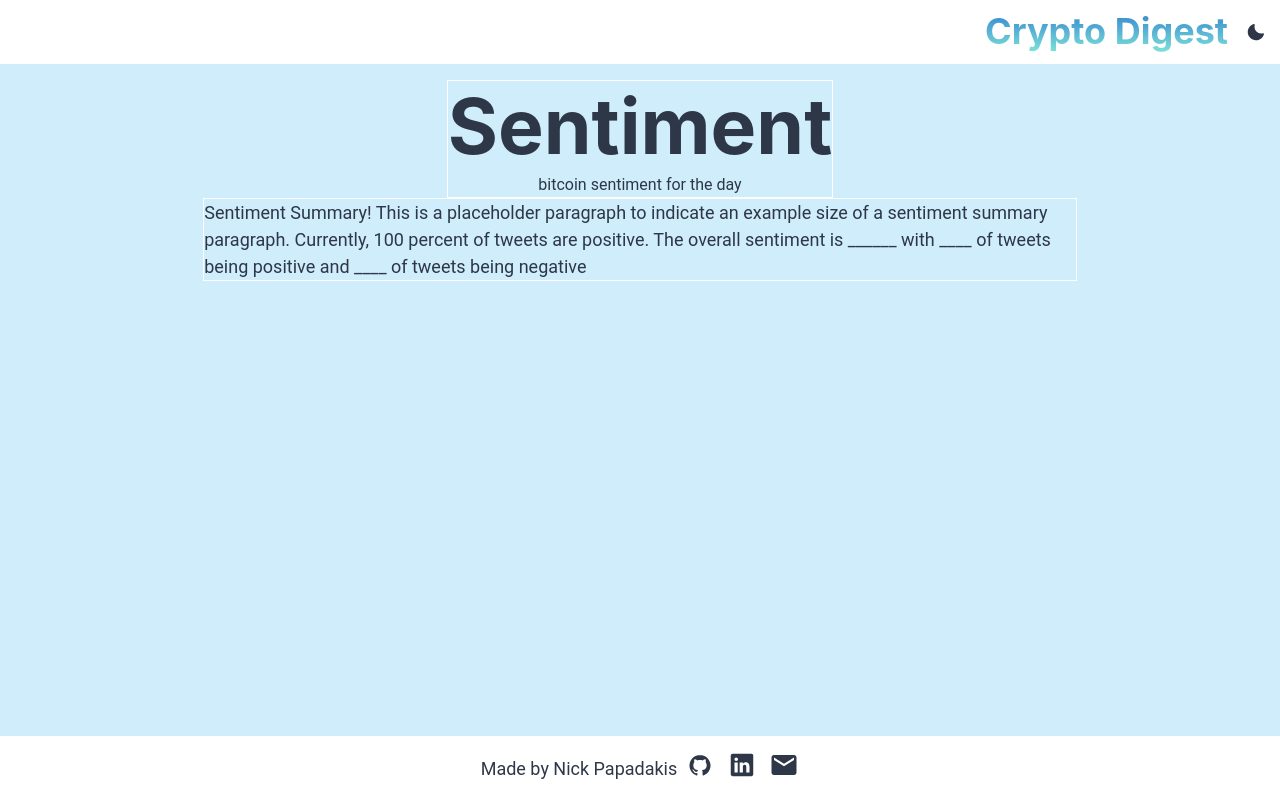
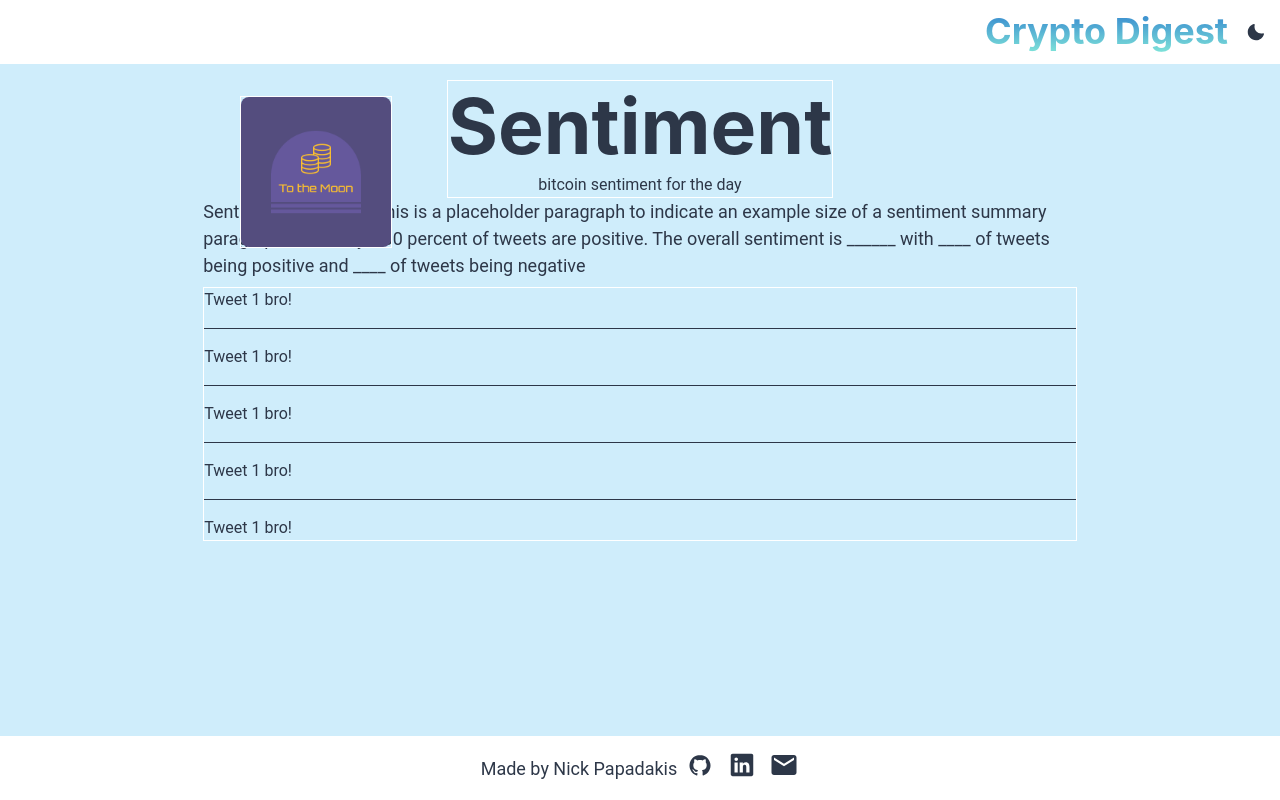
Before and after one commit to spacerumsfeld-code/Crypto-Utils, a Next.js app: page /about in a window 1280 px wide. Built offline with nearby package versions, Linux system fonts and the light colour scheme.

Commit message:
added stack for tweets

```diff
--- a/src/components/sentimentComponents/AssetIcon.tsx
+++ b/src/components/sentimentComponents/AssetIcon.tsx
@@ -1,6 +1,10 @@
 import { Box, Image } from '@chakra-ui/react';
 
-const AssetIcon = () => (
+type AssetIconProps = {
+  asset: string;
+};
+
+const AssetIcon = ({ asset }: AssetIconProps) => (
   <Box
     border="1px solid white"
     position={['relative', 'relative', 'relative', 'relative', 'absolute']}
@@ -9,8 +13,8 @@ const AssetIcon = () => (
   >
     <Image
       maxBlockSize="150px"
-      src="/section-image.png"
-      alt="section image"
+      src={`/${asset}.png`}
+      alt="Asset Icon"
       borderRadius="8px"
     />
   </Box>
--- a/src/components/sentimentComponents/PositiveTweets.tsx
+++ b/src/components/sentimentComponents/PositiveTweets.tsx
@@ -1,7 +1,7 @@
 import { Flex } from '@chakra-ui/react';
 
-const SentimentContainer = () => (
+const PositiveTweets = () => (
   <Flex direct="column" justifyContent="flex-start" alignItems="center" />
 );
 
-export default SentimentContainer;
+export default PositiveTweets;
--- a/src/pages/about.tsx
+++ b/src/pages/about.tsx
@@ -1,21 +1,46 @@
-import { Flex, Image, Box, Text, Stack } from '@chakra-ui/react';
+import {
+  Flex,
+  Box,
+  Text,
+  Stack,
+  VStack,
+  StackDivider,
+  useColorModeValue
+} from '@chakra-ui/react';
 import SHeader from '@/sentimentComponents/SHeader';
+import AssetIcon from '@/sentimentComponents/AssetIcon';
 
-const AboutPage = () => (
+const AboutPage = () => {
+  const bg = useColorModeValue('gray.700', 'whiteAlpha.900');
+  return (
     <Flex direction="column" justifyContent="flex-start" alignItems="center">
       <SHeader asset={'bitcoin'} />
-
-    <Stack w={['80%', '70%']} border="1px solid white">
+      <AssetIcon asset={'section-image'} />
+      <Stack w={['80%', '70%']}>
         <Box>
           <Text fontSize={['md', 'lg']}>
             Sentiment Summary! This is a placeholder paragraph to indicate an
-          example size of a sentiment summary paragraph. Currently, 100 percent
-          of tweets are positive. The overall sentiment is ______ with ____ of
-          tweets being positive and ____ of tweets being negative
+            example size of a sentiment summary paragraph. Currently, 100
+            percent of tweets are positive. The overall sentiment is ______ with
+            ____ of tweets being positive and ____ of tweets being negative
           </Text>
         </Box>
+        <VStack
+          mt={4}
+          border="1px solid white"
+          divider={<StackDivider borderColor={bg} />}
+          spacing={4}
+          align="stretch"
+        >
+          <Text>Tweet 1 bro!</Text>
+          <Text>Tweet 1 bro!</Text>
+          <Text>Tweet 1 bro!</Text>
+          <Text>Tweet 1 bro!</Text>
+          <Text>Tweet 1 bro!</Text>
+        </VStack>
       </Stack>
     </Flex>
   );
+};
 
 export default AboutPage;
```
Lines whose indentation alone changed are shown as unchanged.
